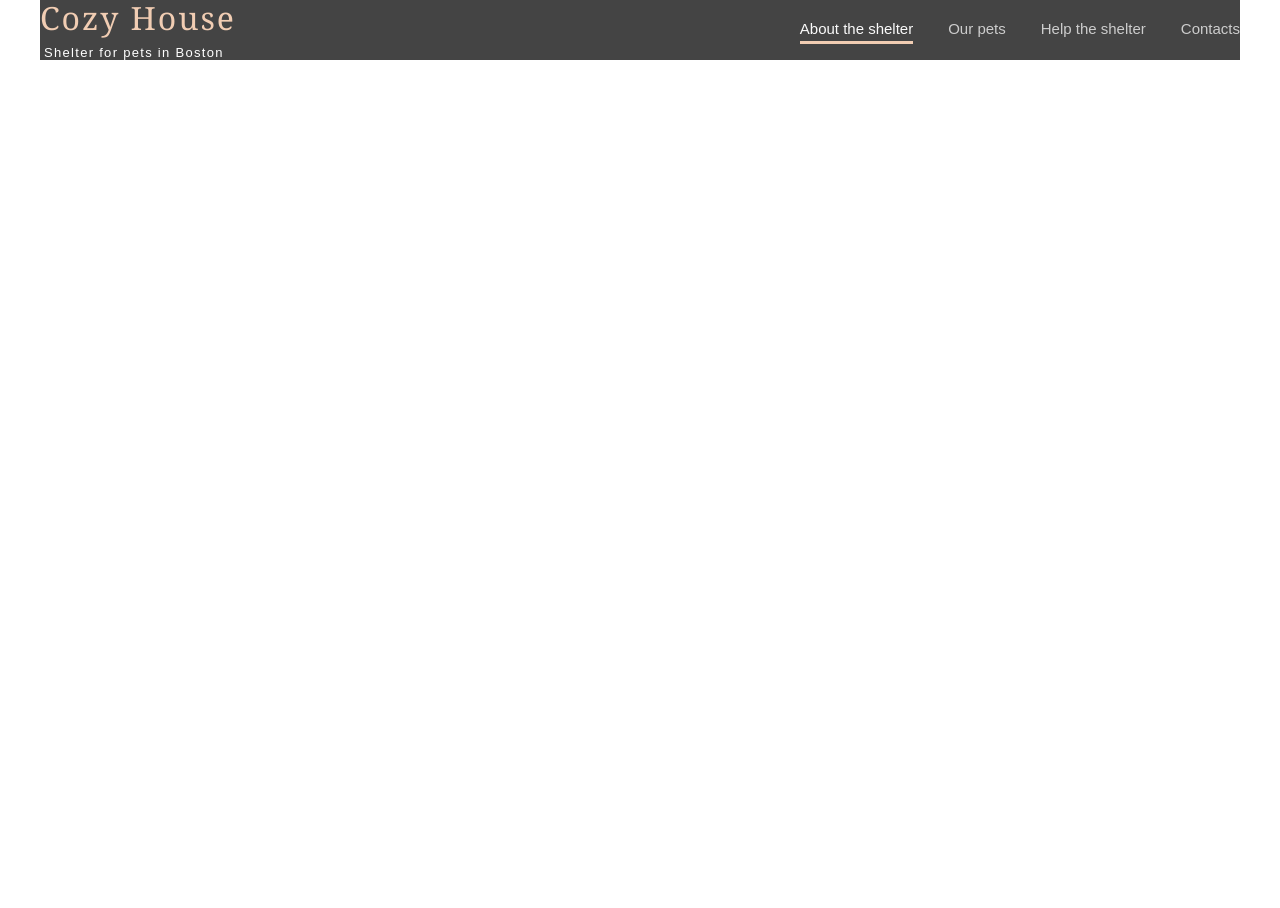
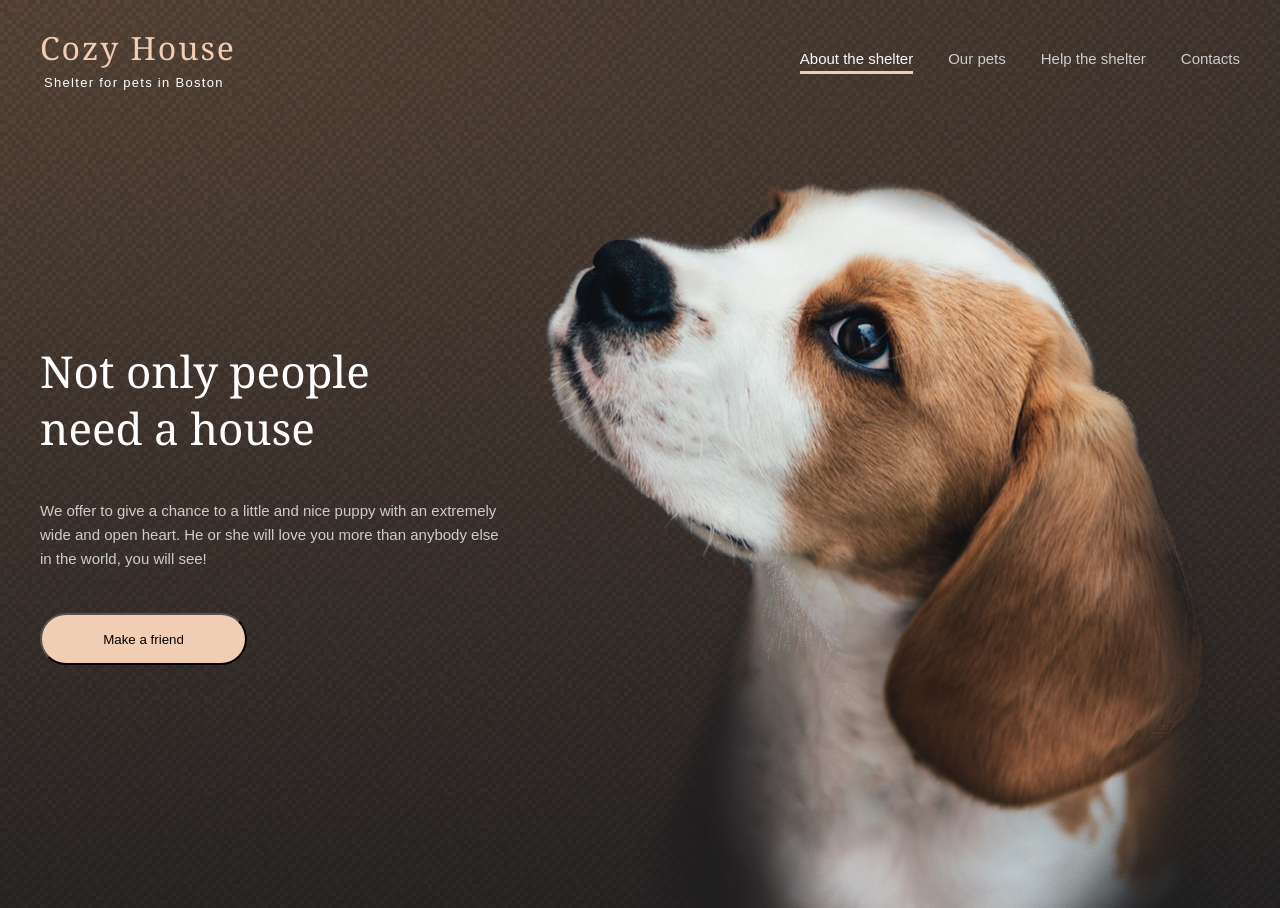
Before and after one commit to victoria-st/shelter, a plain HTML site: page shelter/index.html in a window 1280 px wide. Before the commit the page ends 800 px from the top, so only its background shows below. Drawn offline with Linux system fonts and the light colour scheme.

Commit message:
feat: add start screen

```diff
--- a/shelter/index.html
+++ b/shelter/index.html
@@ -22,7 +22,25 @@
         </ul>
       </nav>
     </header>
-    <main></main>
+    <main>
+      <section class="start">
+        <div class="start-container">
+          <div class="start-container-content">
+            <h2 class="start-content-header">
+              Not only people <br />
+              need a house
+            </h2>
+            <p class="start-content-subheading">
+              We offer to give a chance to a little and nice puppy with an
+              extremely wide and open heart. He or she will love you more than
+              anybody else in the world, you will see!
+            </p>
+            <button class="start-container-btn">Make a friend</button>
+          </div>
+          <div class="start-container-image"></div>
+        </div>
+      </section>
+    </main>
     <footer></footer>
   </body>
 </html>
--- a/shelter/style.css
+++ b/shelter/style.css
@@ -10,6 +10,8 @@
   --color-dark-3xl: #292929;
   --color-primary: #f1cdb3;
   --color-primary-light: #fddcc4;
+  --start-screen-gradient-background: #211f20;
+  --footer-gradient-background: #211f20;
 }
 
 :root {
@@ -24,19 +26,21 @@
   box-sizing: border-box;
 }
 
-main,
-footer {
+body {
+  position: relative;
   width: 1280px;
+  margin: auto;
 }
 
 .header {
+  position: absolute;
+  left: 40px;
+  top: 30px;
   display: flex;
   justify-content: space-between;
   width: 1200px;
   height: 60px;
   margin: auto;
-
-  background-color: #444;
 }
 
 .logo-title {
@@ -86,3 +90,66 @@ footer {
   border-bottom: 3px solid var(--color-primary);
   color: var(--color-light-s);
 }
+
+.start {
+  height: 908px;
+  background: url("./assets/img/noise_transparent.png"),
+    radial-gradient(
+      237.5% 111.8% at 0% 0%,
+      rgb(91, 72, 58) 0%,
+      rgb(38, 36, 37) 100%
+    ),
+    var(--start-screen-gradient-background);
+}
+
+.start-container {
+  display: flex;
+  column-gap: 42px;
+  width: 1200px;
+  height: 728px;
+  margin: 0 auto;
+  padding-top: 180px;
+}
+
+.start-container-content {
+  width: 460px;
+  height: 322px;
+}
+
+.start-content-header {
+  padding-top: 163px;
+  font-family: var(--font-family);
+  font-weight: 400;
+  font-size: 44px;
+  line-height: 130%;
+  color: var(--color-light-xl);
+}
+
+.start-content-subheading {
+  margin: 42px 0px;
+  font-family: var(--second-family);
+  font-weight: 400;
+  font-size: 15px;
+  line-height: 160%;
+  color: var(--color-dark-s);
+}
+
+.start-container-image {
+  width: 698px;
+  height: 728px;
+  background: url("./assets/img/start-screen-puppy.png");
+  background-size: contain;
+}
+
+.start-container-btn {
+  width: 207px;
+  height: 52px;
+  padding: 15px 45px;
+  border-radius: 100px;
+  background: var(--color-primary);
+}
+
+.start-container-btn:hover {
+  cursor: pointer;
+  background: var(--color-primary-light);
+}
```
Also changed, not shown: shelter/assets/img/noise_transparent.png (added), shelter/assets/img/start-screen-puppy.png (added).
